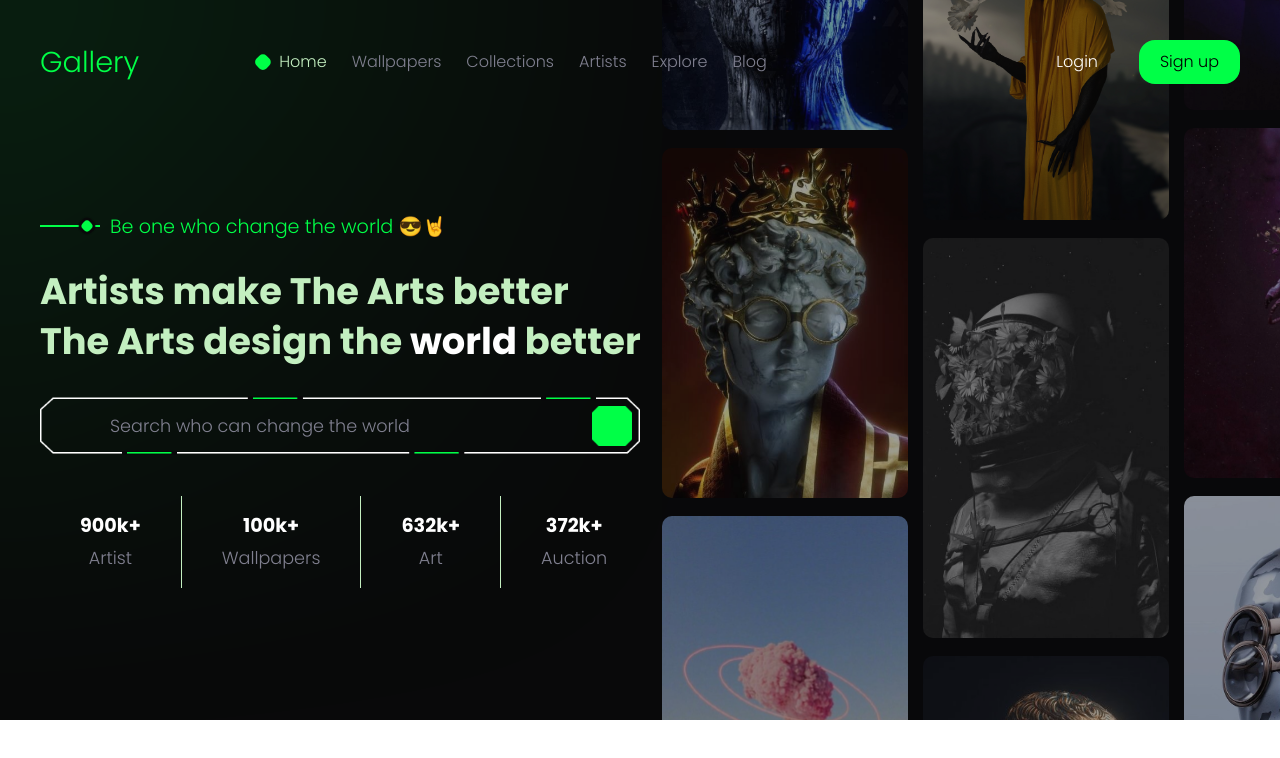
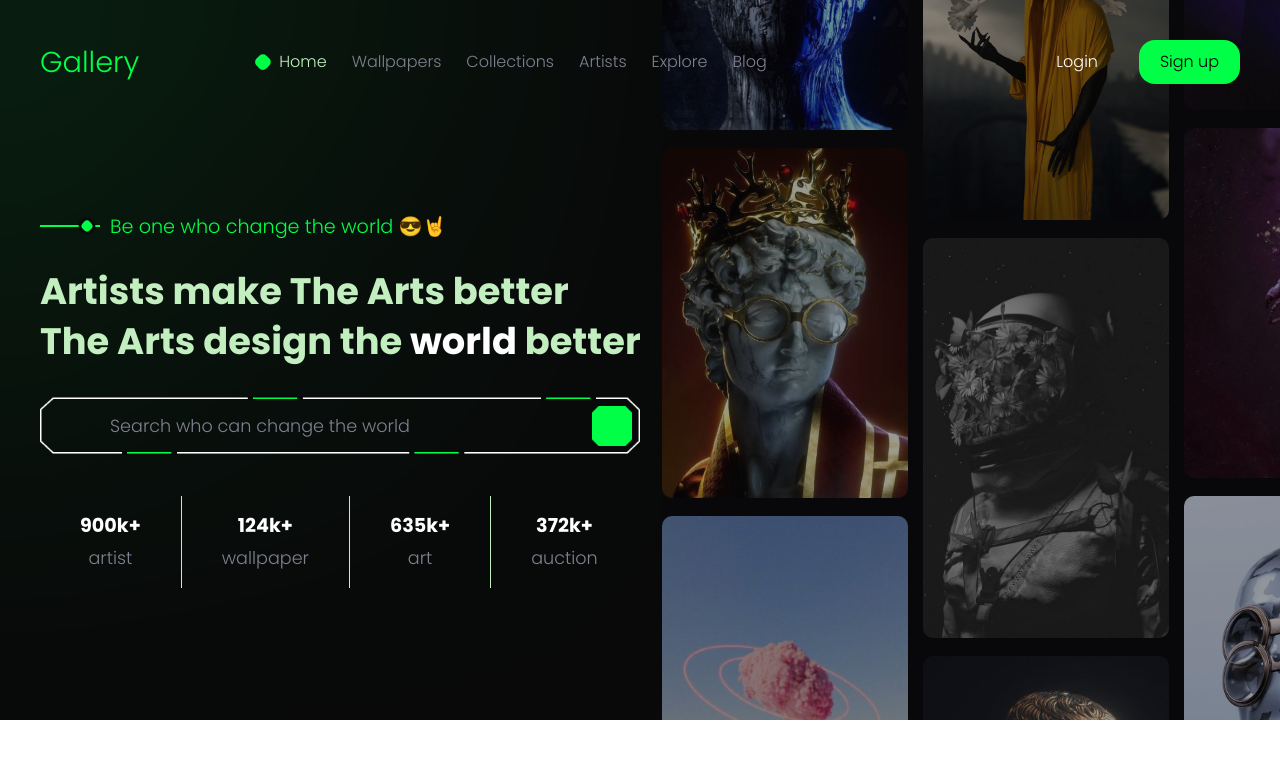
Before and after one commit to BeforeIDieCode/BeforeIDieAchievements, a React (Create React App) app: page / in a window 1280 px wide. Shown: the top 758 px of the page. Built offline with nearby package versions, Linux system fonts and the light colour scheme; some icons are missing.

Commit message:
dynamic HeaderBoxes component

```diff
--- a/src/Components/Header/Header.jsx
+++ b/src/Components/Header/Header.jsx
@@ -5,11 +5,14 @@ import styles from "./Header.module.css"
 import ContainerCard from '../ContainerCard/ContainerCard';
 import Nav from "../Nav/Nav"
 import BrickLayout from "../BrickLayout/BrickLayout";
+import HeaderBoxes from "./HeaderBoxes/HeaderBoxes";
 
 // import something from react packages
 import { SearchNormal1 } from "iconsax-react";
 import { Setting4 } from "iconsax-react";
-import HeaderBox from "./HeaderBox/HeaderBox";
+
+// import jsons
+import JsonHeader from '../../Jsons/HeaderBoxes.json';
 
 // Header component
 const Header = () => {
@@ -17,14 +20,17 @@ const Header = () => {
     <header className={`${styles.header} flex justify-content-center`}>
         <ContainerCard className="flex flex-column">
           <div className={styles["blur-circle-shape"]}></div>
+
           <Nav />
           <BrickLayout />
+
           <div className={`${styles["headings-header"]} flex justify-content-center flex-column `}>
             <h2 className={styles["heading-header-title"]}>Be one who change the world 😎🤘</h2>
             <h1 className={styles["heading-header-second-title"]}>
               Artists make The Arts better <br />
               The Arts design the <span>world</span> better
             </h1>
+
             <div className={`${styles["search-bar"]} flex align-items-center`}>
               <SearchNormal1 size="30" color="var(--white-100)"/>
               <input type="text" className={styles["search-input"]} placeholder="Search who can change the world" />
@@ -32,12 +38,8 @@ const Header = () => {
                 <Setting4 size="20" color="var(--dark-900)"/>
               </button>
             </div>
-            <div className={`${styles["header-wrap-boxes"]} flex`}>
-              <HeaderBox number="900k+" title="Artist" />
-              <HeaderBox number="100k+" title="Wallpapers" />
-              <HeaderBox number="632k+" title="Art" />
-              <HeaderBox number="372k+" title="Auction" border_right={false} />
-            </div>
+
+            <HeaderBoxes titles_numbers={JsonHeader.informations} />
           </div>
         </ContainerCard>
     </header>
--- a/src/Components/Header/Header.module.css
+++ b/src/Components/Header/Header.module.css
@@ -103,6 +103,3 @@
     background-size: cover;
     z-index: -1;
 }
-.header-wrap-boxes {
-    margin-top: 40px;
-}
--- /dev/null
+++ b/src/Components/Header/HeaderBoxes/HeaderBoxes.jsx
@@ -0,0 +1,20 @@
+// import styles of this component
+import styles from "./HeaderBoxes.module.css"
+
+// import other components
+import HeaderBox from "../HeaderBox/HeaderBox"
+
+const HeaderBoxes = ({ titles_numbers }) => (
+    <div className={`${styles["header-wrap-boxes"]} flex`}>
+        {titles_numbers.map((title_number, idx) => (
+            <HeaderBox
+                key={title_number.id}
+                title={title_number.title}
+                number={`${title_number.number}k+`}
+                border_right={idx === titles_numbers.length-1 ? false : true}
+            />
+        ))}
+    </div>
+)
+
+export default HeaderBoxes
--- /dev/null
+++ b/src/Components/Header/HeaderBoxes/HeaderBoxes.module.css
@@ -0,0 +1,3 @@
+.header-wrap-boxes {
+    margin-top: 40px;
+}
--- /dev/null
+++ b/src/Jsons/HeaderBoxes.json
@@ -0,0 +1,24 @@
+{
+    "informations": [
+        {
+            "title": "artist",
+            "number": 900,
+            "id": 1
+        },
+        {
+            "title": "wallpaper",
+            "number": 124,
+            "id": 2
+        },
+        {
+            "title": "art",
+            "number": 635,
+            "id": 3
+        },
+        {
+            "title": "auction",
+            "number": 372,
+            "id": 4
+        }
+    ]
+}
```
Also changed, not shown: src/Jsons/Header.json (deleted, +0 -31 lines).
